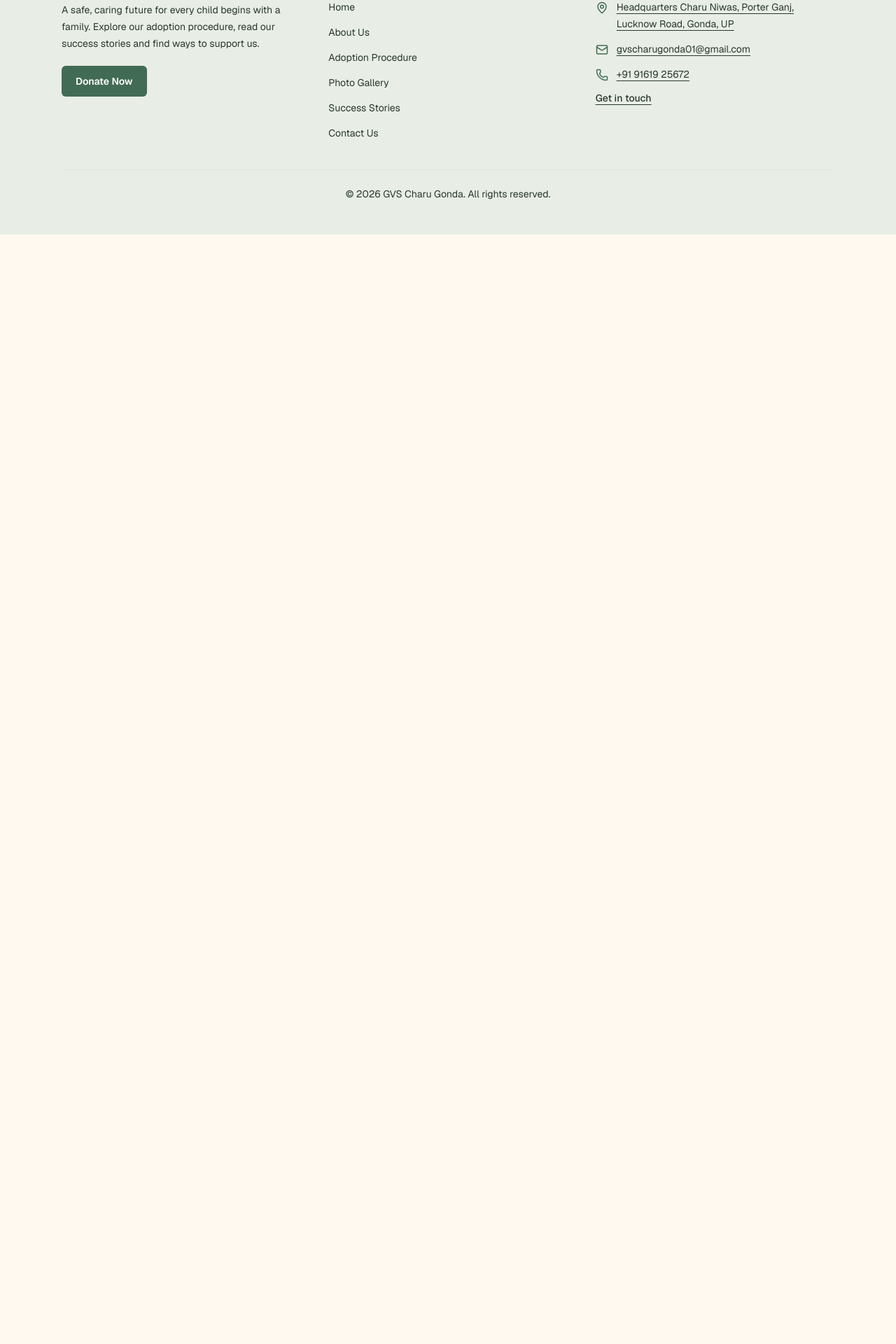
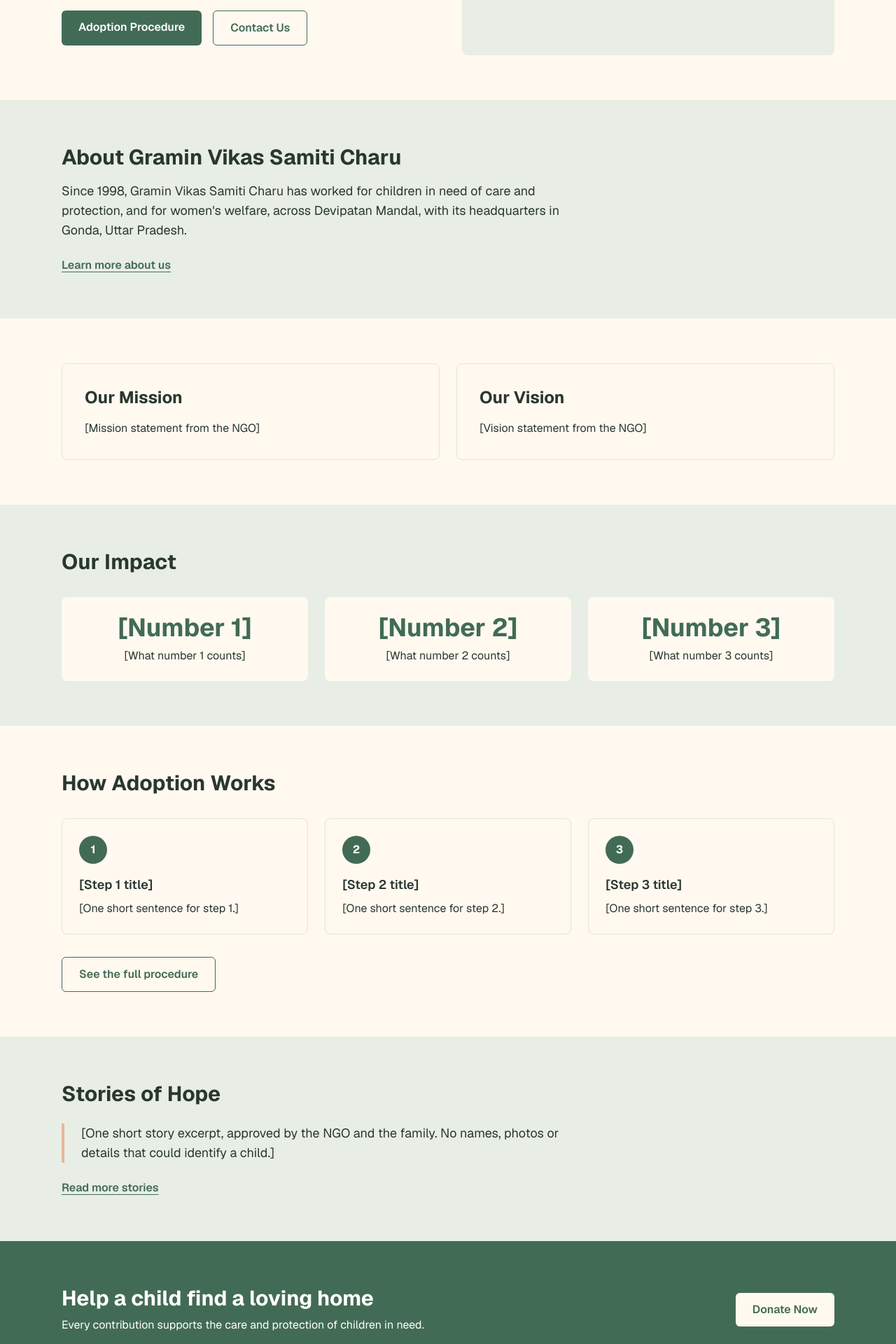
Before and after one commit to rajan03-commits/gvsCharu, a Next.js app: page / in a window 1280 px wide. Shown: the part 465-2385 px from the top of the page at 70% size. Before the commit the page ends 800 px from the top, so only its background shows below. Built offline with nearby package versions, Linux system fonts and the light colour scheme.

Commit message:
Home page sections

```diff
--- /dev/null
+++ b/app/lib/home.ts
@@ -0,0 +1,11 @@
+export const impact = [
+  { value: "[Number 1]", label: "[What number 1 counts]" },
+  { value: "[Number 2]", label: "[What number 2 counts]" },
+  { value: "[Number 3]", label: "[What number 3 counts]" },
+];
+
+export const steps = [
+  { title: "[Step 1 title]", text: "[One short sentence for step 1.]" },
+  { title: "[Step 2 title]", text: "[One short sentence for step 2.]" },
+  { title: "[Step 3 title]", text: "[One short sentence for step 3.]" },
+];
--- a/app/page.tsx
+++ b/app/page.tsx
@@ -1,11 +1,157 @@
+import Link from "next/link";
+import ButtonLink from "@/components/ButtonLink";
+import Section from "@/components/Section";
+import { impact, steps } from "@/app/lib/home";
+
 export default function Home() {
   return (
-    <section className="mx-auto max-w-6xl px-6 py-16">
-      <h1 className="text-3xl font-bold leading-tight text-foreground md:text-4xl text-balance">Child Adoption in Gonda, with Care and Trust</h1>
-      <p className="mt-4 max-w-2xl text-lg text-foreground">
-        GVS Charu Gonda guides families through the adoption procedure, so that
-        every child can grow up in a safe and loving home.
-      </p>
-    </section>
+    <>
+      {/* Hero */}
+      <Section>
+        <div className="grid items-center gap-10 lg:grid-cols-2">
+          <div>
+            <h1 className="text-balance text-3xl font-bold leading-tight text-foreground md:text-5xl">
+              Child Adoption in Gonda, with Care and Trust
+            </h1>
+            <p className="mt-6 max-w-2xl text-lg text-foreground">
+              GVS Charu Gonda guides families through the adoption procedure, so
+              that every child can grow up in a safe and loving home.
+            </p>
+            <div className="mt-8 flex flex-wrap gap-4">
+              <ButtonLink href="/adoption">Adoption Procedure</ButtonLink>
+              <ButtonLink href="/contact" variant="outline">
+                Contact Us
+              </ButtonLink>
+            </div>
+          </div>
+          <div
+            aria-hidden="true"
+            className="flex aspect-[4/3] items-center justify-center rounded-lg bg-surface text-foreground"
+          >
+            [Photo]
+          </div>
+        </div>
+      </Section>
+
+      {/* Short about */}
+      <Section tone="surface">
+        <div className="max-w-3xl">
+          <h2 className="text-2xl font-bold text-foreground md:text-3xl">
+            About Gramin Vikas Samiti Charu
+          </h2>
+          <p className="mt-4 text-lg text-foreground">
+            Since 1998, Gramin Vikas Samiti Charu has worked for children in
+            need of care and protection, and for women&apos;s welfare, across
+            Devipatan Mandal, with its headquarters in Gonda, Uttar Pradesh.
+          </p>
+          <Link
+            href="/about"
+            className="mt-6 inline-block font-semibold text-primary underline underline-offset-4 hover:text-primary-hover"
+          >
+            Learn more about us
+          </Link>
+        </div>
+      </Section>
+
+      {/* Mission and vision */}
+      <Section>
+        <div className="grid gap-6 md:grid-cols-2">
+          <div className="rounded-lg border border-border p-8">
+            <h2 className="text-2xl font-bold text-foreground">Our Mission</h2>
+            <p className="mt-4 text-foreground">[Mission statement from the NGO]</p>
+          </div>
+          <div className="rounded-lg border border-border p-8">
+            <h2 className="text-2xl font-bold text-foreground">Our Vision</h2>
+            <p className="mt-4 text-foreground">[Vision statement from the NGO]</p>
+          </div>
+        </div>
+      </Section>
+
+      {/* Impact */}
+      <Section tone="surface">
+        <h2 className="text-2xl font-bold text-foreground md:text-3xl">
+          Our Impact
+        </h2>
+        <ul className="mt-8 grid gap-6 sm:grid-cols-3">
+          {impact.map((item) => (
+            <li
+              key={item.label}
+              className="rounded-lg bg-background p-6 text-center"
+            >
+              <p className="text-4xl font-bold text-primary">{item.value}</p>
+              <p className="mt-2 text-foreground">{item.label}</p>
+            </li>
+          ))}
+        </ul>
+      </Section>
+
+      {/* How adoption works */}
+      <Section>
+        <h2 className="text-2xl font-bold text-foreground md:text-3xl">
+          How Adoption Works
+        </h2>
+        <ol className="mt-8 grid gap-6 md:grid-cols-3">
+          {steps.map((step, index) => (
+            <li
+              key={step.title}
+              className="rounded-lg border border-border p-6"
+            >
+              <span
+                aria-hidden="true"
+                className="flex h-10 w-10 items-center justify-center rounded-full bg-primary font-bold text-white"
+              >
+                {index + 1}
+              </span>
+              <h3 className="mt-4 text-lg font-semibold text-foreground">
+                {step.title}
+              </h3>
+              <p className="mt-2 text-foreground">{step.text}</p>
+            </li>
+          ))}
+        </ol>
+        <div className="mt-8">
+          <ButtonLink href="/adoption" variant="outline">
+            See the full procedure
+          </ButtonLink>
+        </div>
+      </Section>
+
+      {/* Success stories teaser */}
+      <Section tone="surface">
+        <div className="max-w-3xl">
+          <h2 className="text-2xl font-bold text-foreground md:text-3xl">
+            Stories of Hope
+          </h2>
+          <blockquote className="mt-6 border-l-4 border-accent pl-6 text-lg text-foreground">
+            [One short story excerpt, approved by the NGO and the family. No
+            names, photos or details that could identify a child.]
+          </blockquote>
+          <Link
+            href="/stories"
+            className="mt-6 inline-block font-semibold text-primary underline underline-offset-4 hover:text-primary-hover"
+          >
+            Read more stories
+          </Link>
+        </div>
+      </Section>
+
+      {/* Donate banner */}
+      <Section tone="primary">
+        <div className="flex flex-col items-start gap-6 md:flex-row md:items-center md:justify-between">
+          <div>
+            <h2 className="text-2xl font-bold text-white md:text-3xl">
+              Help a child find a loving home
+            </h2>
+            <p className="mt-2 max-w-xl text-white">
+              Every contribution supports the care and protection of children in
+              need.
+            </p>
+          </div>
+          <ButtonLink href="/donate" variant="light">
+            Donate Now
+          </ButtonLink>
+        </div>
+      </Section>
+    </>
   );
 }
--- /dev/null
+++ b/components/ButtonLink.tsx
@@ -0,0 +1,29 @@
+import Link from "next/link";
+
+const variants = {
+  primary:
+    "bg-primary text-white hover:bg-primary-hover focus-visible:outline-primary",
+  outline:
+    "border border-primary text-primary hover:bg-surface focus-visible:outline-primary",
+  light:
+    "bg-background text-primary hover:bg-surface focus-visible:outline-background",
+};
+
+export default function ButtonLink({
+  href,
+  variant = "primary",
+  children,
+}: {
+  href: string;
+  variant?: keyof typeof variants;
+  children: React.ReactNode;
+}) {
+  return (
+    <Link
+      href={href}
+      className={`inline-block rounded-md px-6 py-3 font-semibold transition-colors focus-visible:outline-2 focus-visible:outline-offset-2 ${variants[variant]}`}
+    >
+      {children}
+    </Link>
+  );
+}
--- /dev/null
+++ b/components/Section.tsx
@@ -0,0 +1,19 @@
+const tones = {
+  plain: "",
+  surface: "bg-surface",
+  primary: "bg-primary",
+};
+
+export default function Section({
+  children,
+  tone = "plain",
+}: {
+  children: React.ReactNode;
+  tone?: keyof typeof tones;
+}) {
+  return (
+    <section className={tones[tone]}>
+      <div className="mx-auto max-w-6xl px-6 py-16">{children}</div>
+    </section>
+  );
+}
```
